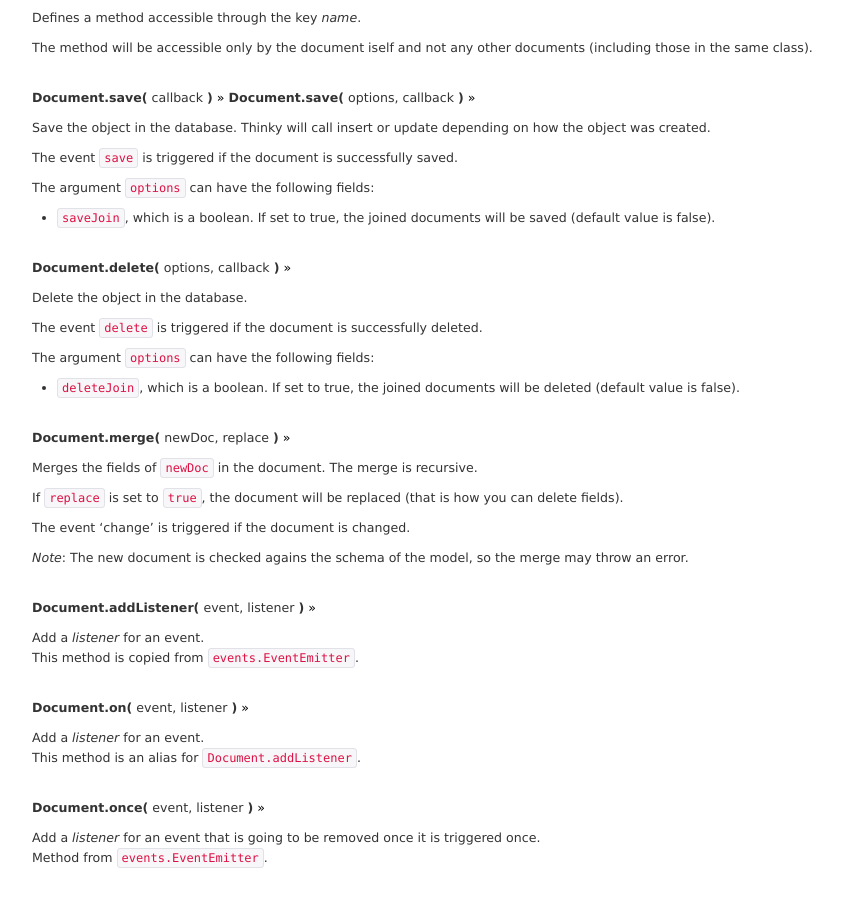
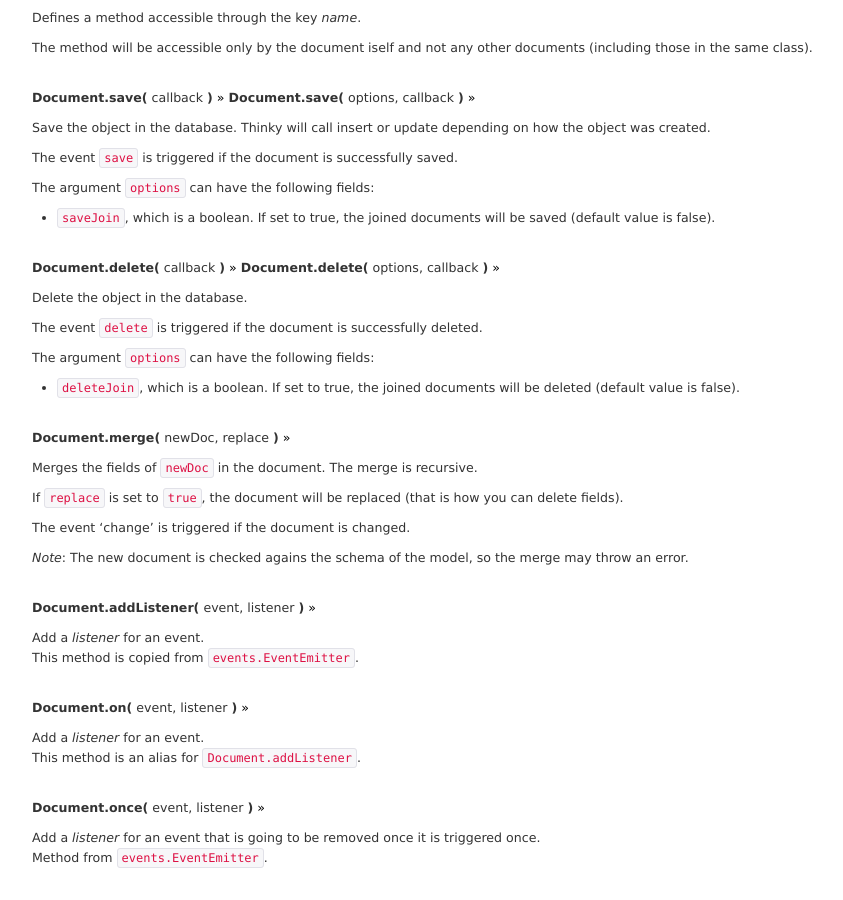
Before and after one commit to neumino/thinky, a Jekyll site: the page built from documentation.md, in a window 1280 px wide and 900 px high, scrolled down 9186 px. Shown: the whole window, without its empty margins (158-1001 px from the left). Built offline with Jekyll 4.4.1, drawn with Linux system fonts in a browser that asks for light colours; Markdown is read by kramdown in place of the engine named in the settings.

Commit message:
Add a new signature for document.delete

```diff
--- a/documentation.md
+++ b/documentation.md
@@ -605,6 +605,7 @@
 - `saveJoin`, which is a boolean. If set to true, the joined documents will be saved (default value is false).
 
 <a id="document.delete" class="anchor"></a>
+__Document.delete(__ callback __)__ [»](#document.delete)
 __Document.delete(__ options, callback __)__ [»](#document.delete)
 
 Delete the object in the database.
```
